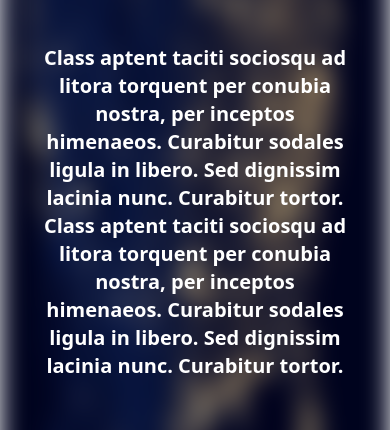
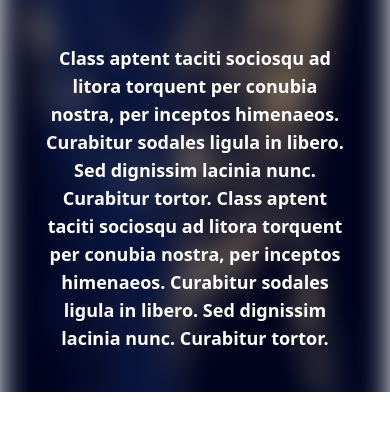
Before and after one commit to byronklep/nxt-prt, a Next.js app: page /about in a window 390 px wide. Shown: the part 624-1054 px from the top of the page. Built offline with nearby package versions, Linux system fonts and the light colour scheme; what @tailwindcss/typography would draw is missing.

Commit message:
Slider & about page styling.

```diff
--- a/components/SimpleSlider.js
+++ b/components/SimpleSlider.js
@@ -7,6 +7,7 @@ import { SiCss3 } from 'react-icons/si'
 import { SiJavascript } from 'react-icons/si'
 import { SiNodeDotJs } from 'react-icons/si'
 import { SiReact } from 'react-icons/si'
+import { SiRedux } from 'react-icons/si'
 import { SiNextDotJs } from 'react-icons/si'
 import { SiMongodb } from 'react-icons/si'
 import { SiGraphql } from 'react-icons/si'
@@ -95,6 +96,12 @@ export default class SimpleSlider extends Component {
           </div>
           <div className="p-2 flex flex-col">
             <span>
+              <SiRedux className="mx-auto" size={40} />
+              <p className="mt-2 icon-font">Redux</p>
+            </span>
+          </div>
+          <div className="p-2 flex flex-col">
+            <span>
               <SiMongodb className="mx-auto" size={40} />
               <p className="mt-2 icon-font">Mongo</p>
             </span>
--- a/pages/about.js
+++ b/pages/about.js
@@ -33,7 +33,7 @@ export default function about() {
               width={280}
               alt="Sam"
             />
-            <p className="text-white font-semibold text-xl m-10 lg:mx-20 dark:text-gray-400">
+            <p className="text-white font-semibold text-lg md:text-xl m-10 lg:mx-20 dark:text-gray-400">
               Class aptent taciti sociosqu ad litora torquent per conubia
               nostra, per inceptos himenaeos. Curabitur sodales ligula in
               libero. Sed dignissim lacinia nunc. Curabitur tortor. Class aptent
@@ -43,7 +43,7 @@ export default function about() {
             </p>
           </div>
         </div>
-        <div style={{ height: '100px' }} />
+        <div className="h-auto" />
       </Parallax>
       <SimpleSlider />
       <div className="container mx-auto my-20">
```
